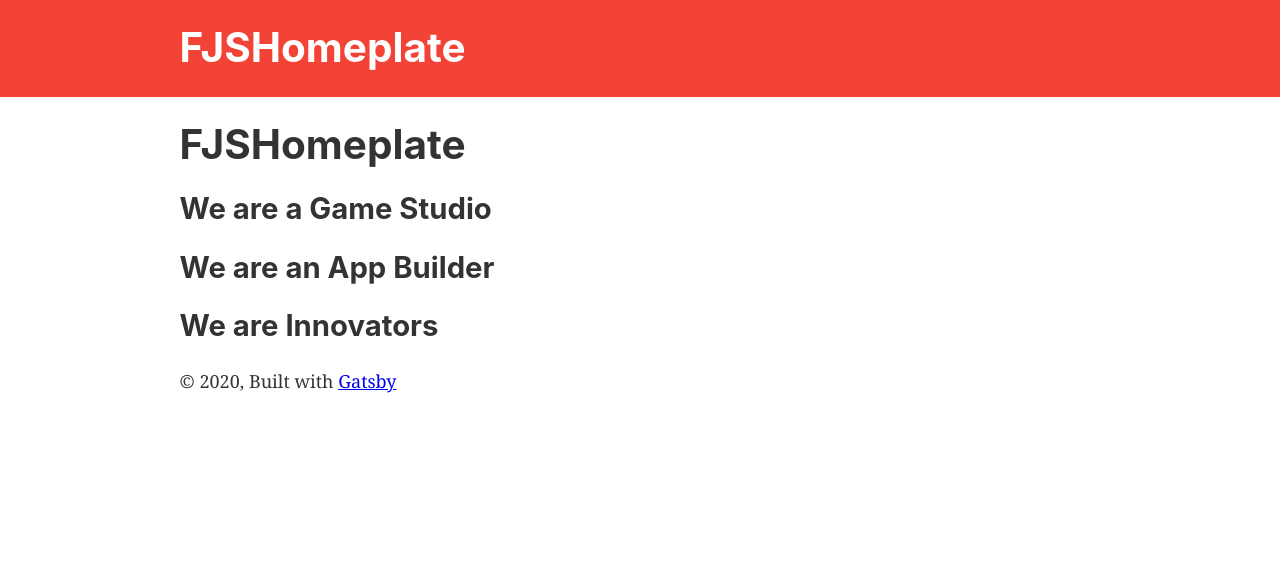
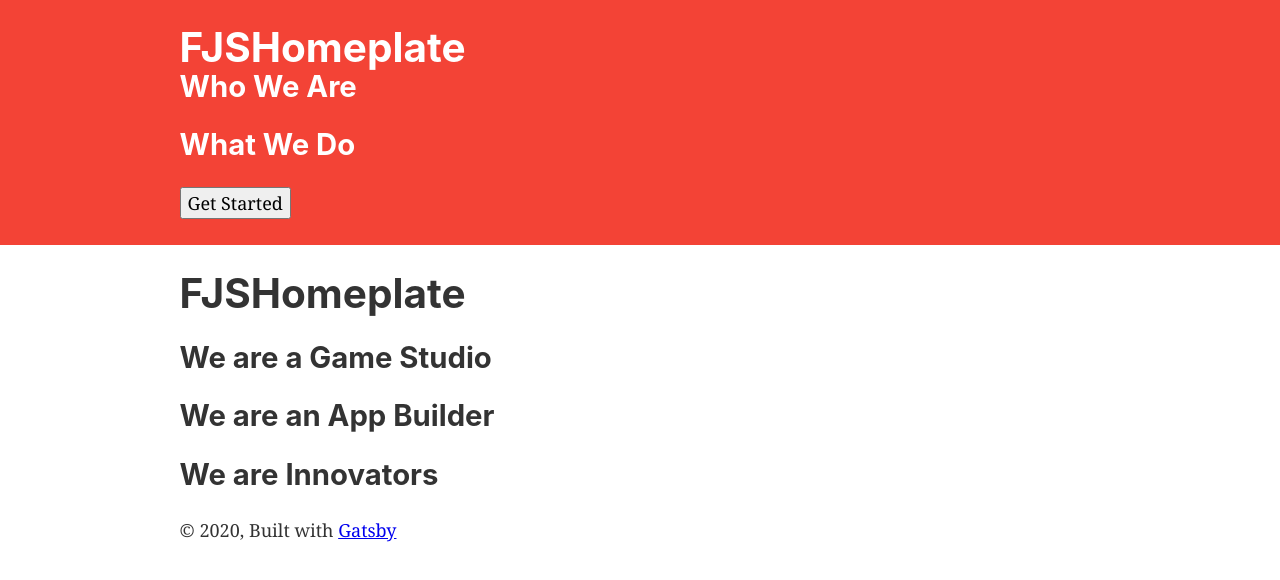
Before and after one commit to fjshomeplate/fjshomeplate20201, a Gatsby site: page / in a window 1280 px wide. Built offline with nearby package versions, Linux system fonts and the light colour scheme; Gatsby itself is replaced by a stand-in of ours.

Commit message:
Update header.js

```diff
--- a/src/components/header.js
+++ b/src/components/header.js
@@ -27,6 +27,29 @@ const Header = ({ siteTitle }) => (
           {siteTitle}
         </Link>
       </h1>
+      <h2>
+      <Link
+      to="/#wwa"
+      style={{
+        color: `white`,
+        textDecoration: `none`,
+      }}
+      >
+      Who We Are
+      </Link>
+      </h2>
+      <h2>
+      <Link
+      to="/#wwd"
+      style={{
+        color: `white`,
+        textDecoration: `none`,
+      }}
+      >
+      What We Do
+      </Link>
+      </h2>
+      <button id="getstarted"href="">Get Started</button>
     </div>
   </header>
 )
```
